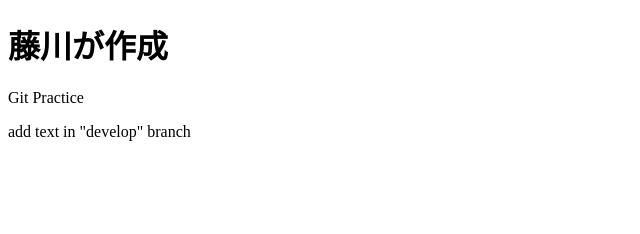
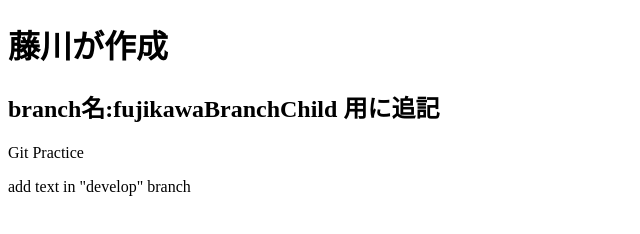
Before and after one commit to lithuanialover/gitPractice, a plain HTML site: page index.html in a window 1280 px wide. Shown: the whole page, without its empty margins (0-640 px from the left). Drawn offline with Linux system fonts and the light colour scheme.

Commit message:
<h2>branch名:fujikawaBranchChild 用に追記</h2>追記

```diff
--- a/index.html
+++ b/index.html
@@ -10,6 +10,7 @@
         </header>
         <main>
             <h1>藤川が作成</h1>
+            <h2>branch名:fujikawaBranchChild 用に追記</h2>
             <p>Git Practice</p>
             <p>add text in "develop" branch</p>
         </main>
```
